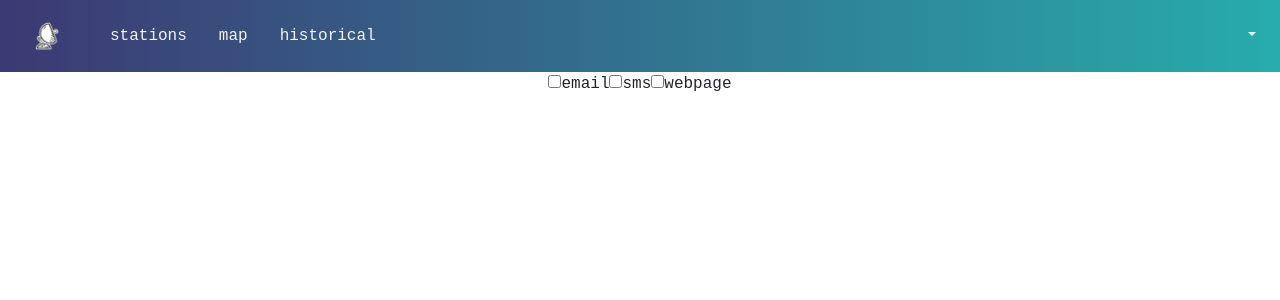
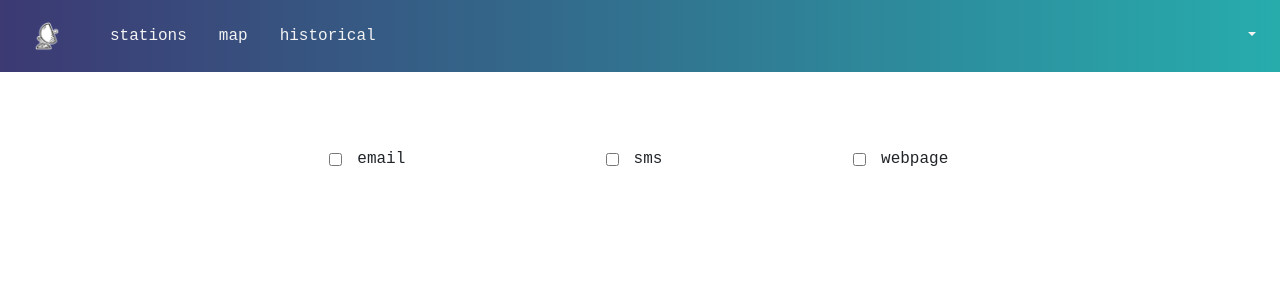
Before and after one commit to batiyeh/weather-station, a React (Create React App) app in the folder website/: page /alerts in a window 1280 px wide. Shown: the top 300 px of the page. Built offline with nearby package versions, Linux system fonts and the light colour scheme; no server answers; what google-maps-react, path would draw is missing.

Commit message:
Improved profile and alerts UI

```diff
--- a/website/src/components/alertsForm.js
+++ b/website/src/components/alertsForm.js
@@ -4,15 +4,28 @@ import '../styles/alerts.css';
 class AlertsForm extends Component {
     render(){
         return(
-            <div className='Alerts-container'>
+            <div className='container'>
+                <div class="row">
+                    <div class="col-4">
+                        <div class="form-check form-check-inline alert-method-container">
+                            <input type='checkbox' class="form-control alert-method-box" id='email' name='email' value='email'/>
+                            <label class="form-check-label" for="email">email</label>
+                        </div>
+                    </div>
+                    <div class="col-4">
+                        <div class="form-check form-check-inline alert-method-container">
+                            <input type='checkbox' class="form-control alert-method-box" id='sms' name='sms' value='sms'/>
+                            <label class="form-check-label" for="sms">sms</label>
+                        </div>
+                    </div>
+                    <div class="col-4">
+                        <div class="form-check form-check-inline alert-method-container">
+                            <input type='checkbox' class="form-control alert-method-box" id='webpage' name='webpage' value='webpage'/>
+                            <label class="form-check-label" for="webpage">webpage</label>
+                        </div>
+                    </div>
+                </div>
                 <div id='alerts'>
-                    <form id='alertsForm' action='' method='post'>
-                        <div className='form-group'>
-                                <input type='checkbox' id='email' name='email' value='email'/>email
-                                <input type='checkbox' id='sms' name='sms' value='sms'/>sms
-                                <input type='checkbox' id='webpage' name='webpage' value='webpage'/>webpage
-                        </div>
-                    </form>
                 </div>
             </div>
         )
--- a/website/src/components/profileForm.js
+++ b/website/src/components/profileForm.js
@@ -1,5 +1,5 @@
 import React, { Component } from 'react';
-import { Input, Button, Card, CardText, CardTitle, Modal, ModalHeader, ModalBody, ModalFooter } from 'reactstrap';
+import { Button, Modal, ModalHeader, ModalBody, ModalFooter } from 'reactstrap';
 import '../styles/profile.css';
 
 class ProfileForm extends Component {
@@ -24,8 +24,12 @@ class ProfileForm extends Component {
                 <ModalHeader toggle={this.toggleChangePassword}>Change Password</ModalHeader>
                 <form id='passwordForm' action='/api/user/editPassword' method='post'>
                     <ModalBody>
+                        <div className='form-group'>
                             <input id='currPass' name='currPass' type='password' className='form-control' placeholder='Current Password'/>
+                        </div>
+                        <div className='form-group'>
                             <input id='newPass' name='newPass' type='password' className='form-control' placeholder='New Password'/>
+                        </div>
                     </ModalBody>
                     <ModalFooter>
                             <Button type='submit' color="primary" className="primary-themed-btn" >Change Password</Button>{' '}
@@ -34,21 +38,38 @@ class ProfileForm extends Component {
                 </form>
              </Modal>
                 <div id='profile'>
+                    <h2 className="page-title">User Profile</h2>
                     <form id='profileForm' action='/api/user/editProfile/'method='post'>
                         <div className='profile-info mb-3'>
-                        <div className='form-group'>
-                            <input id='email' name='email' type='email' className='form-control' placeholder={this.props.email}/>
-                        </div>
-                        <div className='form-group'>
-                            <input id='phone' name='phone' type='text' className='form-control' placeholder={this.props.phone}/>
-                        </div>
+                            <div className='row'>
+                                <label for="username" class="col-sm-4 col-form-label">Username</label>
+                                <div class="form-group col-sm-8">
+                                    <input id='username' name='username' type='username' className='form-control' placeholder={this.props.username} disabled/>
+                                </div>
+                            </div>
+                            <div className='row'>
+                                <label for="email" class="col-sm-4 col-form-label">Email</label>
+                                <div class="form-group col-sm-8">
+                                    <input id='email' name='email' type='email' className='form-control' placeholder={this.props.email}/>
+                                </div>
+                            </div>
+                            <div className='row'>
+                                <label for="phone" class="col-sm-4 col-form-label">Phone</label>
+                                <div class="form-group col-sm-8">
+                                    <input id='phone' name='phone' type='text' className='form-control' placeholder={this.props.phone}/>
+                                </div>
+                            </div>
+                            <div className='row'>
+                                <label for="phone" class="col-sm-4 col-form-label">Password</label>
+                                <div class="form-group col-sm-8">
+                                    <button type='button' className="btn btn-secondary btn-block profile-btn" onClick={this.toggleChangePassword}>Change</button>
+                                </div>
+                            </div>
                         </div>
                         <div className='row'>
-                            <div className='col-6'>
-                                <button type='button' color='primary' className="btn btn-default btn-block profile-btn" onClick={this.toggleChangePassword}>Change Password</button>
-                                <button type='submit' className='btn btn-default btn-block profile-btn'>Save Changes</button>
+                            <div className='col-12'>
+                                <button type='submit' className='btn btn-primary btn-block profile-btn'>Save Changes</button>
                             </div>
-
                         </div>
                     </form>
                 </div>
--- a/website/src/components/stations/connectionIndicator.js
+++ b/website/src/components/stations/connectionIndicator.js
@@ -33,23 +33,24 @@ class ConnectionIndicator extends Component {
     // Compare the last updated time with now minus some seconds
     getStatusColor = (updated) => {
         var connectionStatusColor;
+        var now = moment();
 
         // If the last updated time was within the last 4 seconds
         // the status color is green
-        if (((moment() - moment(updated)) >= 0) &&
-        ((moment() - moment(updated)) < 5000)){
+        if (((now - moment(updated)) >= 0) &&
+        ((now - moment(updated)) < 5000)){
             connectionStatusColor = '#48db28';
         }
 
         // If the last updated time was between the last 4 and 30 seconds,
         // the status color is yellow
-        else if (((moment() - moment(updated)) < 30000) &&
-        ((moment() - moment(updated)) > 5000)) {
+        else if (((now - moment(updated)) < 30000) &&
+        ((now - moment(updated)) > 5000)) {
             connectionStatusColor = '#fffa00';
         }
 
         // If it has been more than 30 seoconds, color is red.
-        else if ((moment() - moment(updated)) > 30000) {
+        else if ((now - moment(updated)) > 30000) {
             connectionStatusColor = '#e21f1f';
         }
 
--- a/website/src/components/stations/stationCard.js
+++ b/website/src/components/stations/stationCard.js
@@ -29,9 +29,7 @@ class StationCard extends Component {
     // props (station name in this case)
     componentWillReceiveProps(nextProps) {
         if ((this.state.name !== nextProps.station.name) && this.state.modal === false){
-            this.setState({
-                name: nextProps.station.name
-            })
+            this.onNameChange(nextProps.station.name);
         }
     }
 
--- a/website/src/containers/alerts.js
+++ b/website/src/containers/alerts.js
@@ -1,6 +1,7 @@
 import React, { Component } from 'react';
 import VerifyLoggedIn from '../components/verifyLoggedIn.js'
 import AlertsForm from '../components/alertsForm.js';
+import '../styles/profile.css';
 
 class Alerts extends Component {
     render() {
--- a/website/src/styles/alerts.css
+++ b/website/src/styles/alerts.css
@@ -0,0 +1,17 @@
+.alert-method-container {
+    text-align: center;
+}
+
+.alert-method-box {
+    margin-right: 15px;
+}
+
+.AlertsPage {
+    margin-top: 75px;
+}
+
+.row {
+    margin: 0 auto !important;
+    max-width: 800px;
+    width: 100%;
+}
--- a/website/src/styles/profile.css
+++ b/website/src/styles/profile.css
@@ -1,3 +1,22 @@
+.page-title{
+    margin-bottom: 75px;
+}
+
+.col-form-label{
+    text-align: left !important;
+}
+
+.btn-primary{
+    background-color: #27ACAC !important;
+    border-color: #27ACAC !important;
+}
+
+.btn-secondary{
+    background-color: #dbdbdb !important;
+    border-color: #dbdbdb !important;
+    color: #232323 !important;
+}
+
 .profile-container{
     max-width: 400px;
     margin: auto;
```
Also changed, not shown: website/src/styles/currentWeather.css (deleted).
